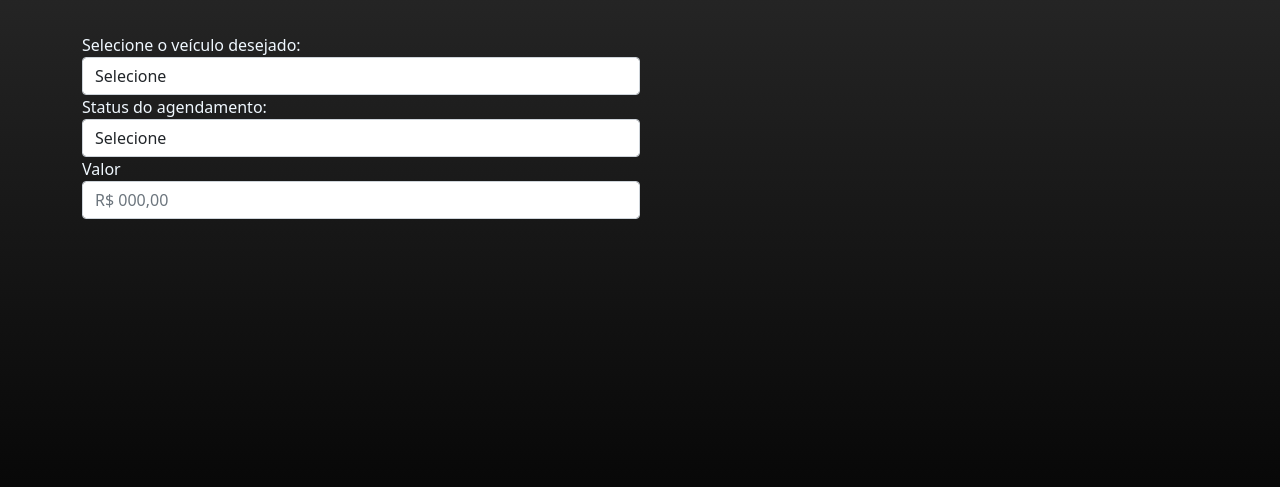
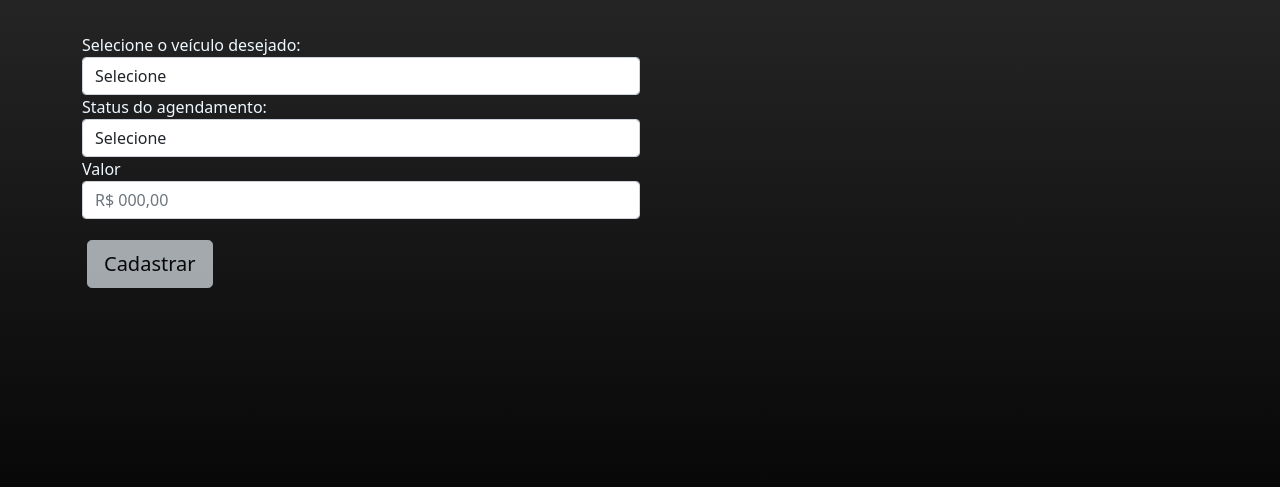
Before and after one commit to Echo-sec/bmw_joinville_sa, a PHP site: page /php/telaFechamento.php in a window 1280 px wide. Shown: the part 215-702 px from the top of the page. Run offline with PHP 8.4, Linux system fonts and the light colour scheme.

Commit message:
tela fechamento ok

```diff
--- a/CSS/telaFechamento.css
+++ b/CSS/telaFechamento.css
@@ -4,3 +4,6 @@
     background-repeat: no-repeat;
     background-image: linear-gradient(rgb(49, 49, 49), rgb(0, 0, 0));
 }
+.btn.btn-lg{
+    background-color: aliceblue;
+}
--- a/php/telaAgendamentoForm.php
+++ b/php/telaAgendamentoForm.php
@@ -96,6 +96,8 @@
           <textarea class="form-control"></textarea>
         </div>
 
+        <button type="submit" class="btn btn-lg btn-primary" disabled>Cadastrar</button>
+
 
       </div>
     </div>
@@ -104,7 +106,6 @@
     integrity="sha384-ka7Sk0Gln4gmtz2MlQnikT1wXgYsOg+OMhuP+IlRH9sENBO0LRn5q+8nbTov4+1p"
     crossorigin="anonymous">
   </script>
-  <button type="submit" class="btn btn-lg btn-primary" disabled>Cadastrar</button>
 
 
 
--- a/php/telaFechamento.php
+++ b/php/telaFechamento.php
@@ -23,7 +23,6 @@
                         <option>Selecione</option>
                         <option value="1">Carro - cliente - data</option>
                         <option value="2">Carro - cliente - data</option>
-
                     </select>
                 </div>
 
@@ -32,13 +31,15 @@
                     <select class="form-control">
                         <option>Selecione</option>
                         <option value="1">Aprovado</option>
-                    <option value="1">Não aprovado</option>
+                        <option value="2">Não aprovado</option>
                     </select>
                 </div>
+
                 <div class="col-md-4 mb-3" style="width: 50%;">
                     <label for="valor">Valor</label>
                     <input type="text" class="form-control" placeholder="R$ 000,00" value="">
                 </div>
 
+                <button type="submit" class="btn btn-lg btn-primary" disabled>Cadastrar</button>
             </div>
     </div>
```
Lines whose indentation alone changed are shown as unchanged.
